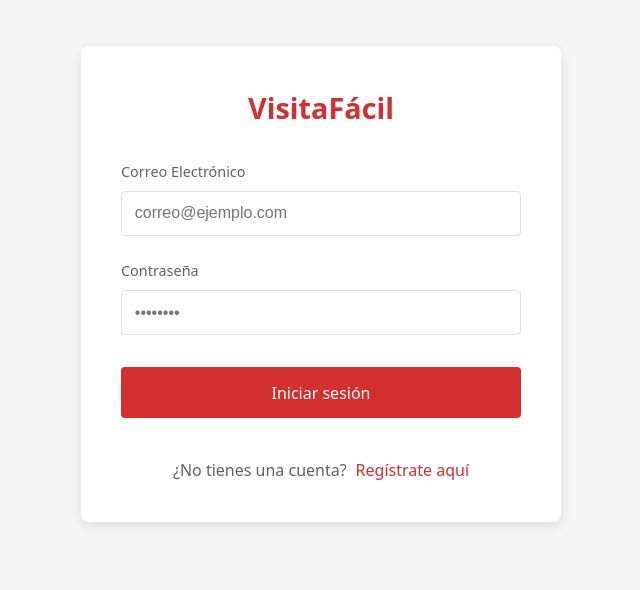
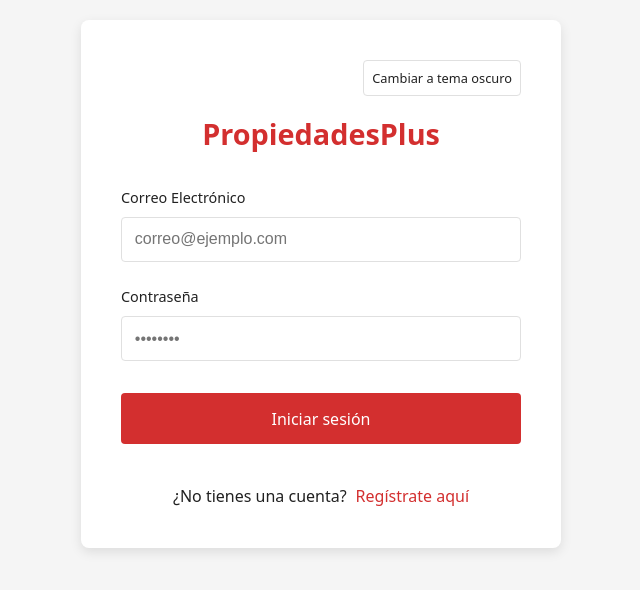
Before and after one commit to JeRee69/ConstruSoftware, a React (Vite) app in the folder VisitaFacil/: page / in a window 1280 px wide. Shown: the part 116-706 px from the top of the page, without its empty margins (319-959 px from the left). Built offline with nearby package versions, Linux system fonts and the light colour scheme.

Commit message:
locureando, le añadi un tema oscuro

```diff
--- a/VisitaFacil/src/components/auth/Login.jsx
+++ b/VisitaFacil/src/components/auth/Login.jsx
@@ -1,6 +1,7 @@
 import { useState } from 'react';
 import { Link, useNavigate } from 'react-router-dom';
-import styled from 'styled-components';
+import styled, { ThemeProvider } from 'styled-components';
+import { darkTheme, lightTheme } from '../../themes/theme';
 
 const LoginContainer = styled.div`
   display: flex;
@@ -8,31 +9,43 @@ const LoginContainer = styled.div`
   align-items: center;
   min-height: 100vh;
   width: 100vw;
-  background-color: #f5f5f5;
-  margin: 0;
-  padding: 0;
+  background-color: ${({ theme }) => theme.background};
 `;
 
 const LoginForm = styled.div`
-  background-color: white;
+  background-color: ${({ theme }) => theme.formBackground};
   padding: 2.5rem;
   border-radius: 8px;
   box-shadow: 0 4px 12px rgba(0, 0, 0, 0.1);
   width: 100%;
   max-width: 400px;
-
-  display: flex; /* 👈 Centra verticalmente el contenido */
+  display: flex;
   flex-direction: column;
   justify-content: center;
 `;
 
-
 const Logo = styled.div`
   text-align: center;
   margin-bottom: 2rem;
-  color: #d32f2f;
+  color: ${({ theme }) => theme.buttonBackground};
   font-size: 1.8rem;
   font-weight: bold;
+`;
+
+const ToggleButton = styled.button`
+  background: none;
+  color: ${({ theme }) => theme.text};
+  border: 1px solid ${({ theme }) => theme.inputBorder};
+  padding: 0.5rem;
+  font-size: 0.8rem;
+  cursor: pointer;
+  align-self: flex-end;
+  margin-bottom: 1rem;
+  border-radius: 4px;
+
+  &:hover {
+    background-color: ${({ theme }) => theme.inputBackground};
+  }
 `;
 
 const InputField = styled.div`
@@ -42,34 +55,35 @@ const InputField = styled.div`
 const Label = styled.label`
   display: block;
   margin-bottom: 0.5rem;
-  color: #616161;
+  color: ${({ theme }) => theme.text};
   font-size: 0.9rem;
 `;
 
 const Input = styled.input`
-  box-sizing: border-box; /* 👈 Asegura que width incluya padding y border */
+  box-sizing: border-box;
   width: 100%;
   padding: 0.8rem;
-  background-color: white;
-  border: 1px solid #e0e0e0;
+  background-color: ${({ theme }) => theme.inputBackground};
+  color: ${({ theme }) => theme.text};
+  border: 1px solid ${({ theme }) => theme.inputBorder};
   border-radius: 4px;
   font-size: 1rem;
   transition: border-color 0.3s;
 
   &:focus {
-    border-color: #d32f2f;
+    border-color: ${({ theme }) => theme.buttonBackground};
     outline: none;
   }
 `;
 
 const Button = styled.button`
-  box-sizing: border-box; /* 👈 Igual que en inputs */
+  box-sizing: border-box;
   width: 100%;
-  padding: 0.9rem 1rem; /* 👈 Un poco más alto */
+  padding: 0.9rem 1rem;
   margin-top: 0.5rem;
   margin-bottom: 1rem;
-  background-color: #d32f2f;
-  color: white;
+  background-color: ${({ theme }) => theme.buttonBackground};
+  color: ${({ theme }) => theme.buttonText};
   border: none;
   border-radius: 4px;
   font-size: 1rem;
@@ -88,7 +102,6 @@ const Button = styled.button`
   }
 `;
 
-
 const ErrorMessage = styled.div`
   color: #d32f2f;
   font-size: 0.9rem;
@@ -99,10 +112,10 @@ const ErrorMessage = styled.div`
 const RegisterLink = styled.div`
   text-align: center;
   margin-top: 1.5rem;
-  color: #616161;
+  color: ${({ theme }) => theme.text};
 
   a {
-    color: #d32f2f;
+    color: ${({ theme }) => theme.buttonBackground};
     text-decoration: none;
     font-weight: 500;
     margin-left: 0.3rem;
@@ -120,6 +133,8 @@ const Login = () => {
   const [password, setPassword] = useState('');
   const [error, setError] = useState('');
   const [isLoading, setIsLoading] = useState(false);
+  const [isDark, setIsDark] = useState(false);
+  const theme = isDark ? darkTheme : lightTheme;
   const navigate = useNavigate();
 
   const handleSubmit = async (e) => {
@@ -138,10 +153,7 @@ const Login = () => {
         const data = await response.json();
         const accountId = data.accountId;
 
-        // Guardar datos si es necesario
         // localStorage.setItem('accountId', accountId);
-
-        // Redirigir según tipo de usuario
         if (email.includes('@corredora')) {
           navigate('/agenda');
         } else {
@@ -152,7 +164,7 @@ const Login = () => {
       } else {
         setError('Error inesperado. Intente más tarde.');
       }
-    } catch (err) {
+    } catch {
       setError('Ocurrió un error al iniciar sesión. Intente más tarde.');
     } finally {
       setIsLoading(false);
@@ -160,9 +172,14 @@ const Login = () => {
   };
 
   return (
+    <ThemeProvider theme={theme}>
       <LoginContainer>
         <LoginForm>
-        <Logo>VisitaFácil</Logo>
+          <ToggleButton onClick={() => setIsDark(!isDark)}>
+            Cambiar a tema {isDark ? 'claro' : 'oscuro'}
+          </ToggleButton>
+
+          <Logo>PropiedadesPlus</Logo>
           <form onSubmit={handleSubmit} style={{ display: 'flex', flexDirection: 'column' }}>
             <InputField>
               <Label htmlFor="email">Correo Electrónico</Label>
@@ -200,6 +217,7 @@ const Login = () => {
           </form>
         </LoginForm>
       </LoginContainer>
+    </ThemeProvider>
   );
 };
 
--- /dev/null
+++ b/VisitaFacil/src/themes/theme.js
@@ -0,0 +1,20 @@
+
+export const lightTheme = {
+  background: '#f5f5f5',
+  formBackground: '#ffffff',
+  text: '#212121',
+  inputBackground: '#ffffff',
+  inputBorder: '#e0e0e0',
+  buttonBackground: '#d32f2f',
+  buttonText: '#ffffff',
+};
+
+export const darkTheme = {
+  background: '#121212',
+  formBackground: '#1e1e1e',
+  text: '#f5f5f5',
+  inputBackground: '#2c2c2c',
+  inputBorder: '#444',
+  buttonBackground: '#d32f2f',
+  buttonText: '#ffffff',
+};
```
Lines whose indentation alone changed are shown as unchanged.
